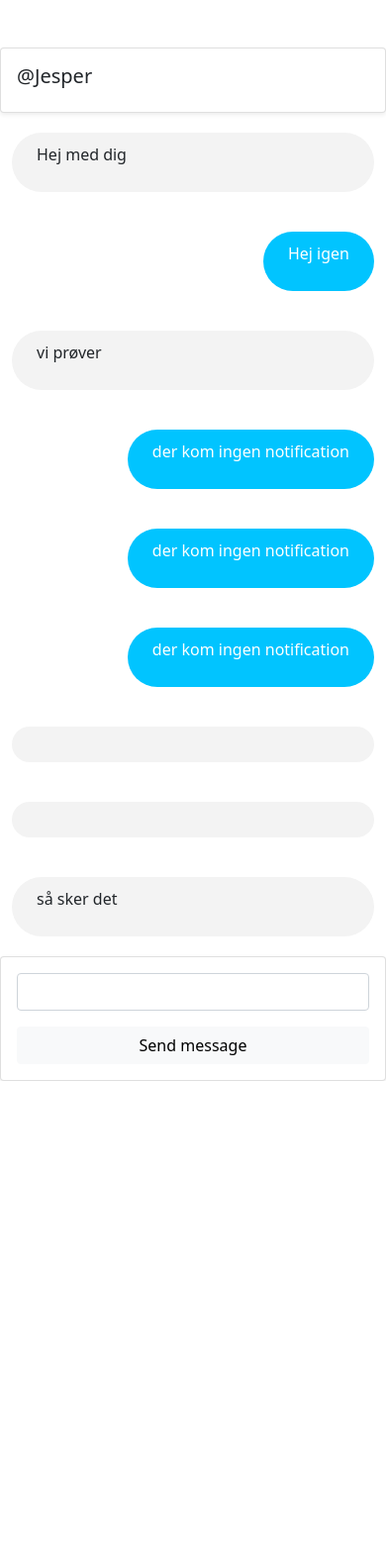
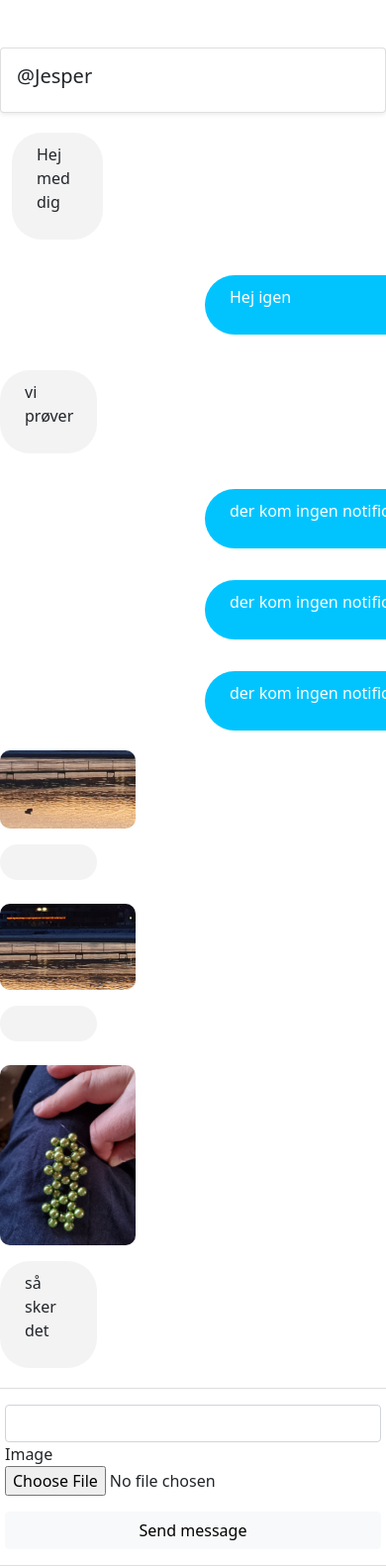
Before and after one commit to LoneHilke/social-media-app, a Django app: page /social/inbox/1/ in a window 390 px wide; the page is wider, and only the part inside the window is pictured. Shown: the part 56-1638 px from the top of that part at 99% size. Before the commit the page ends 1148 px from the top of that part, so only its background shows below. Run offline with Django 4.2, Linux system fonts and the light colour scheme; a user stored in the database is signed in; data comes from the database, SQL or seed files in the repository; both versions use the stored data as it was after the commit; some libraries are stand-ins or nearby versions.

Commit message:
part 15
part 15
style.css virker ikke helt ved message

Co-Authored-By: Qvisty <18654175+qvisty@users.noreply.github.com>

```diff
--- a/socialnetwork/social/forms.py
+++ b/socialnetwork/social/forms.py
@@ -1,5 +1,5 @@
 from django import forms
-from .models import Post, Comment
+from .models import Post, Comment, MessageModel
 
 class PostForm(forms.ModelForm):
     body = forms.CharField(
@@ -30,5 +30,11 @@
 class ThreadForm(forms.Form):
     username = forms.CharField(label='', max_length=100)
 
-class MessageForm(forms.Form):
-    message = forms.CharField(label='', max_length=1000)
+class MessageForm(forms.ModelForm):
+    body = forms.CharField(label='', max_length=1000)
+
+    image = forms.ImageField(required=False)
+
+    class Meta:
+        model = MessageModel
+        fields = ['body', 'image']
--- a/socialnetwork/social/models.py
+++ b/socialnetwork/social/models.py
@@ -51,12 +51,13 @@
 	instance.profile.save()
 
 class Notification(models.Model):
-    # 1 = Like 2 = Comment 3 = Follow
+    # 1 = Like 2 = Comment 3 = Follow 4 = dm
     notification_type = models.IntegerField()
     to_user = models.ForeignKey(User, related_name='notification_to', on_delete=models.CASCADE, null=True)
     from_user = models.ForeignKey(User, related_name='notification_from', on_delete=models.CASCADE, null=True)
     post = models.ForeignKey('Post', on_delete=models.CASCADE, related_name='+', blank=True, null=True)
     comment = models.ForeignKey('Comment', on_delete=models.CASCADE, related_name='+', blank=True, null=True)
+    thread = models.ForeignKey('ThreadModel', on_delete=models.CASCADE, related_name='+', blank=True, null=True)
     date = models.DateTimeField(default=timezone.now)
     user_has_seen = models.BooleanField(default=False)
 
--- a/socialnetwork/social/templates/social/inbox.html
+++ b/socialnetwork/social/templates/social/inbox.html
@@ -19,7 +19,7 @@
     {% for thread in threads.all %}
     <div class="row mb-3">
         <div class="card col-md-12 p5 shadow-sm">
-            <h5>{{ thread.user }} - {{ thread.receiver }}</h5>
+            <h5><i class=far fa-envelope inbox-icon></i>@{{ thread.user }} - @{{ thread.receiver }}</h5>
             <a class="stretched-link" href="{% url 'thread' thread.pk %}"></a>
         </div>
     </div>
--- a/socialnetwork/social/templates/social/show_notifications.html
+++ b/socialnetwork/social/templates/social/show_notifications.html
@@ -26,6 +26,11 @@
                     <span class="dropdown-item-close" onclick="removeNotification('{% url 'notification-delete' notification.pk %}', `{{ request.path }}`)">&times;</span>>&times;</span>
                 </div>
                 {% endif %}
+            {% elif notification.thread %}
+                <div class="dropdown-item-parent">
+                    <a href="{% url 'thread-notification' notification.pk notification.thread.pk %}">@{{ notification.from_user }} Send you a message</a>
+                    <span class="dropdown-item-close" onclick="removeNotification('{% url 'notification-delete' notification.pk %}', `{{ request.path }}`)">&times;</span>>&times;</span>
+                </div>
             {% else %}
                 <div class="dropdown-item-parent">
                     <a href="{% url 'follow-notification' notification.pk notification.from_user.profile.pk %}">@{{ notification.from_user }} has started followed you</a>
--- a/socialnetwork/social/templates/social/thread.html
+++ b/socialnetwork/social/templates/social/thread.html
@@ -24,15 +24,28 @@
 
     {% for message in message_list %}
     <div class="row">
+        {% if message.sender_user == request.user %}
         <div class="col-md-12 my-1">
-            {% if message.sender_user == request.user %}
-                <div class="sent-message my-3">
-                    <p>{{ message.body }}</p>
+            {% if message.image %}
+            <div>
+                <img src="{{ message.image.url }}" class="message-image" />
+            </div>
+            {% endif %}
+            <div class="sent-message my-3">
+                <p>{{ message.body }}</p>
+            </div>
+        </div>
+            {% elif message.receiver_user == request.user %}
+            <div class="col-md-12 offset-6">
+                {% if message.image %}
+                <div class="message-receiver-container ms-auto">
+                    <img src="{{ message.image.url }}" class="message-image" />
                 </div>
-            {% elif message.receiver_user == request.user %}
+                {% endif %}
                 <div class="received-message my-3">
                     <p>{{ message.body }}</p>
                 </div>
+            </div>
             {% endif %}
         </div>
     </div>
--- a/socialnetwork/social/urls.py
+++ b/socialnetwork/social/urls.py
@@ -1,5 +1,5 @@
 from django.urls import path
-from .views import CommentDeleteView, PostListView, PostDetailView, PostEditView, PostDeleteView, CommentDeleteView, ProfileView, ProfileEditView, AddFollower, RemoveFollower, AddLike, Dislike, UserSearch, ListFollowers, AddCommentLike, CommentDislike, CommentReplyView,  PostNotification, FollowNotification, RemoveNotification, CreateThread, ListThreads, ThreadView, CreateMessage
+from .views import CommentDeleteView, PostListView, PostDetailView, PostEditView, PostDeleteView, CommentDeleteView, ProfileView, ProfileEditView, AddFollower, RemoveFollower, AddLike, Dislike, UserSearch, ListFollowers, AddCommentLike, CommentDislike, CommentReplyView,  PostNotification, FollowNotification, ThreadNotification, RemoveNotification, CreateThread, ListThreads, ThreadView, CreateMessage
 
 urlpatterns = [
     path('', PostListView.as_view(), name='post-list'),
@@ -20,6 +20,7 @@
     path('search/', UserSearch.as_view(), name='profile-search'),
     path('notification/<int:notification_pk>/post/<int:post_pk>', PostNotification.as_view(), name='post-notification'),
     path('notification/<int:notification_pk>/profile/<int:profile_pk>', FollowNotification.as_view(), name='follow-notification'),
+    path('notification/<int:notification_pk>/thread/<int:object_pk>', ThreadNotification.as_view(), name='thread-notification'),
     path('notification/delete/<int:notification_pk>', RemoveNotification.as_view(), name='notification-delete'),
     path('inbox/', ListThreads.as_view(), name='inbox'),
     path('inbox/create-thread/', CreateThread.as_view(), name='create-thread'),
--- a/socialnetwork/social/views.py
+++ b/socialnetwork/social/views.py
@@ -3,6 +3,7 @@
 from django.shortcuts import render, redirect
 from django.db.models import Q
 from django.urls import reverse_lazy
+from django.contrib import messages
 from django.contrib.auth.models import User
 from django.http import HttpResponseRedirect, HttpResponse
 from django.contrib.auth.mixins import UserPassesTestMixin, LoginRequiredMixin
@@ -359,6 +360,17 @@
 
         return redirect('profile', pk=profile_pk)
 
+class ThreadNotification(View):
+    def get(self, request, notification_pk, object_pk, *args, **kwargs):
+        notification = Notification.objects.get(pk=notification_pk)
+        thread = ThreadModel.objects.get(pk=object_pk)
+
+        notification.user_has_seen = True
+        notification.save()
+
+        return redirect('thread', pk=object_pk)
+
+
 class RemoveNotification(View):
     def delete(self, request, notification_pk, *args, **kwargs):
         notification = Notification.objects.get(pk=notification_pk)
@@ -412,6 +424,7 @@
 
                 return redirect('thread', pk=thread.pk)
         except:
+            messages.error(request, 'Invalid username')
             return redirect('create-thread')
 
 class ThreadView(View):
@@ -429,11 +442,19 @@
 
 class CreateMessage(View):
     def post(self, request, pk, *args, **kwargs):
+        form =MessageForm(request.POST, request.FILES)
         thread = ThreadModel.objects.get(pk=pk)
         if thread.receiver == request.user:
             receiver = thread.user
         else:
             receiver = thread.receiver
+
+        if form.is_valid():
+            message = form.save(commit=False)
+            message.thread = thread
+            message.sender_user = request.user
+            message.receiver_user = receiver
+            message.save()
 
         message = MessageModel(
             thread=thread,
@@ -442,5 +463,11 @@
             body=request.POST.get('message')
         )
 
-        message.save()
+
+        notification = Notification.objects.create(
+            notification_type=4,
+            from_user=request.user,
+            to_user=receiver,
+            thread=thread
+        )
         return redirect('thread', pk=pk)
--- a/socialnetwork/static/style.css
+++ b/socialnetwork/static/style.css
@@ -109,7 +109,7 @@
     background-color: #f3f3f3;
     border-radius: 30px;
     padding: 10px 25px;
-    width: 25s;
+    width: 25%;
 }
 
 .received-message {
@@ -117,6 +117,20 @@
     color: #fff;
     border-radius: 30px;
     padding: 10px 25px;
-    width: 25s;
-    float: right;
+    width: 35s;
 }
+
+.message-receiver-container {
+    margin-left: auto;
+    margin-right: 10px;
+}
+
+.message-image {
+    border-radius: 10px;
+    max-width: 35%;
+    height: auto;
+}
+
+.inbox-icon {
+    margin-right: 5px;
+}
```
Also changed, not shown: socialnetwork/social/templates/social/create_thread.html (+7 -0 lines), socialnetwork/db.sqlite3, socialnetwork/media/uploads/message_photos/20220419_203204.jpg (added), socialnetwork/media/uploads/message_photos/solnedgang3.png (added), socialnetwork/media/uploads/message_photos/solnedgang4.jpg (added), socialnetwork/social/migrations/0015_notification_thread.py (added), 1 other file.
